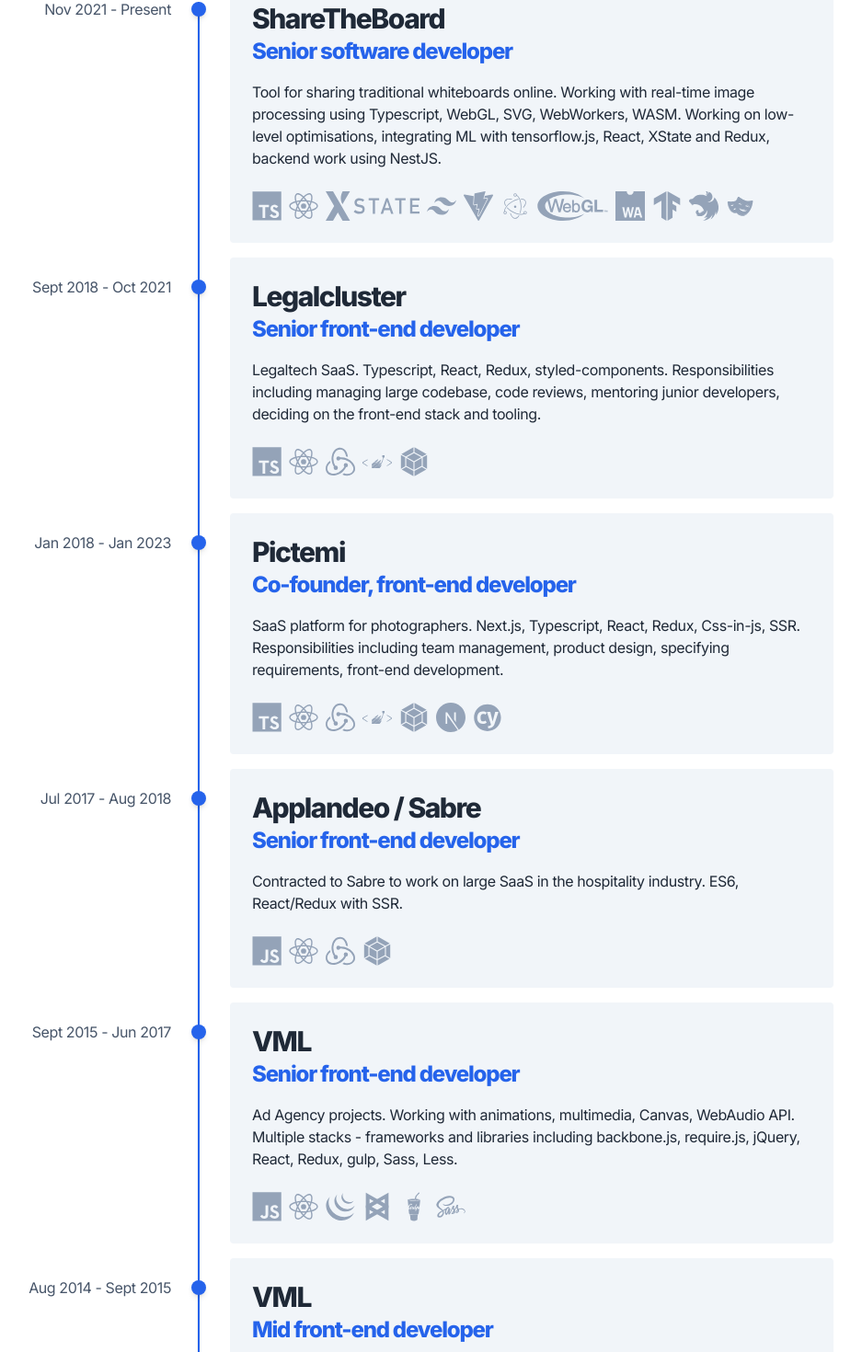
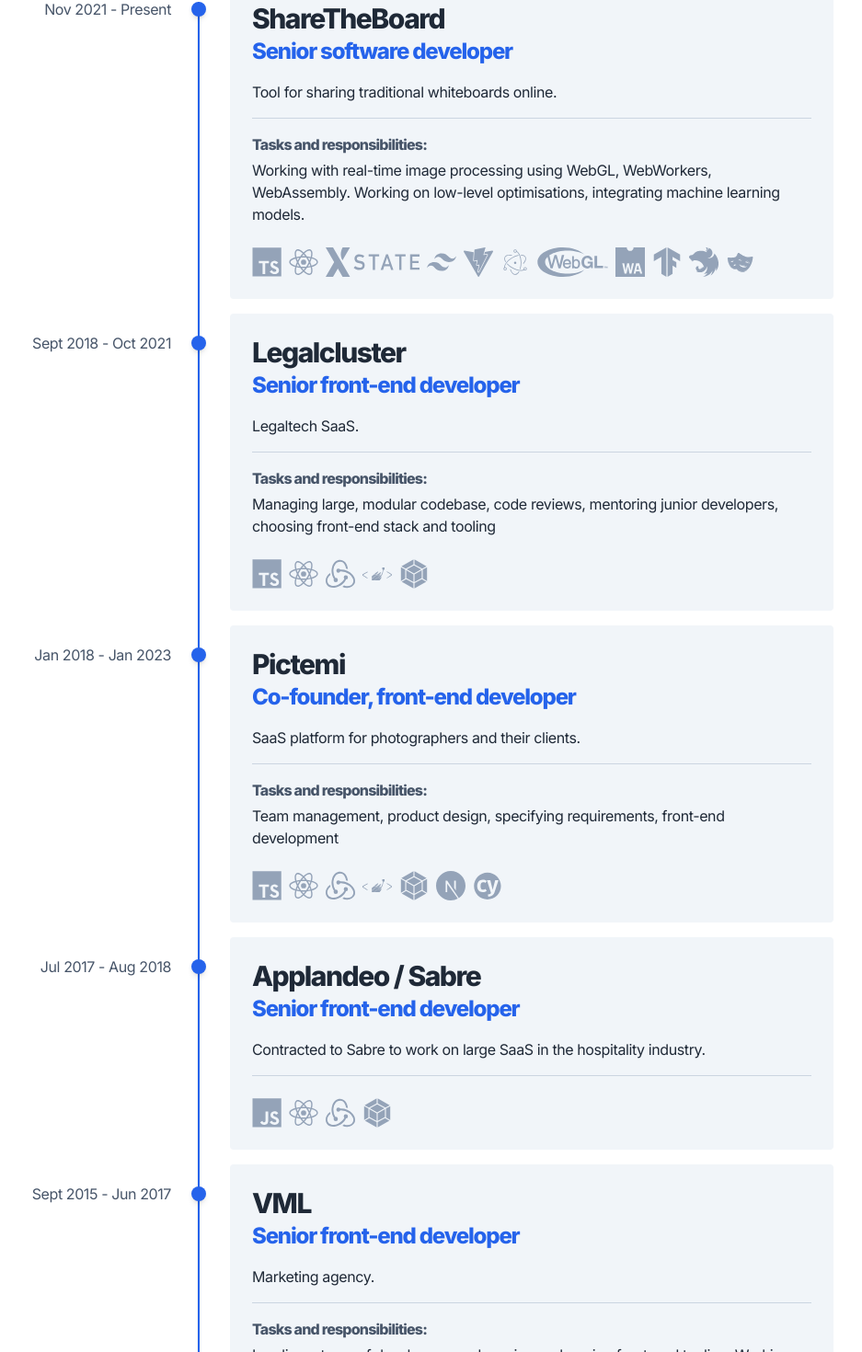
Before and after one commit to bartoszkrawczyk2/bartoszkrawczyk.com, a Next.js app: page / in a window 1280 px wide. Shown: the part 758-2228 px from the top of the page at 92% size, without its empty margins (182-1119 px from the left). Built offline with nearby package versions, Linux system fonts and the light colour scheme.

Commit message:
Update resume

```diff
--- a/src/components/common/Timeline.tsx
+++ b/src/components/common/Timeline.tsx
@@ -48,7 +48,13 @@
             {resume.position}
           </h4>
         )}
-        {children}
+        <div className="border-b-slate-300 border-b pb-4">{children}</div>
+        {resume.responsibilites && (
+          <div className="mt-4">
+            <strong className="text-slate-600 font-extrabold tracking-tighter">Tasks and responsibilities: </strong>
+            <p className="mt-1">{resume.responsibilites}</p>
+          </div>
+        )}
         {!!resume.icons?.length && (
           <div className="flex flex-wrap gap-2 mt-6">
             {resume.icons.map((icon) => (
--- a/src/data/resume.ts
+++ b/src/data/resume.ts
@@ -9,6 +9,7 @@
   from: string;
   to: string;
   description: string;
+  responsibilites?: string;
   icons?: IconType[];
 }
 
@@ -19,8 +20,9 @@
     position: 'Senior software developer',
     from: dateFmt(new Date('2021-11-1')),
     to: dateFmt('Present'),
-    description:
-      'Tool for sharing traditional whiteboards online. Working with real-time image processing using Typescript, WebGL, SVG, WebWorkers, WASM. Working on low-level optimisations, integrating ML with tensorflow.js, React, XState and Redux, backend work using NestJS.',
+    description: 'Tool for sharing traditional whiteboards online.',
+    responsibilites:
+      'Working with real-time image processing using WebGL, WebWorkers, WebAssembly. Working on low-level optimisations, integrating machine learning models.',
     icons: [
       'Typescript',
       'React',
@@ -41,8 +43,9 @@
     position: 'Senior front-end developer',
     from: dateFmt(new Date('2018-09-1')),
     to: dateFmt(new Date('2021-10-1')),
-    description:
-      'Legaltech SaaS. Typescript, React, Redux, styled-components. Responsibilities including managing large codebase, code reviews, mentoring junior developers, deciding on the front-end stack and tooling.',
+    description: 'Legaltech SaaS.',
+    responsibilites:
+      'Managing large, modular codebase, code reviews, mentoring junior developers, choosing front-end stack and tooling',
     icons: ['Typescript', 'React', 'Redux', 'Styled-components', 'Webpack'],
   },
   {
@@ -51,8 +54,8 @@
     position: 'Co-founder, front-end developer',
     from: dateFmt(new Date('2018-01-10')),
     to: dateFmt(new Date('2023-01-31')),
-    description:
-      'SaaS platform for photographers. Next.js, Typescript, React, Redux, Css-in-js, SSR. Responsibilities including team management, product design, specifying requirements, front-end development.',
+    description: 'SaaS platform for photographers and their clients.',
+    responsibilites: 'Team management, product design, specifying requirements, front-end development',
     icons: ['Typescript', 'React', 'Redux', 'Styled-components', 'Webpack', 'Next.js', 'Cypress'],
   },
   {
@@ -61,7 +64,7 @@
     position: 'Senior front-end developer',
     from: dateFmt(new Date('2017-07-1')),
     to: dateFmt(new Date('2018-08-3')),
-    description: 'Contracted to Sabre to work on large SaaS in the hospitality industry. ES6, React/Redux with SSR.',
+    description: 'Contracted to Sabre to work on large SaaS in the hospitality industry.',
     icons: ['Javascript', 'React', 'Redux', 'Webpack'],
   },
   {
@@ -70,8 +73,9 @@
     position: 'Senior front-end developer',
     from: dateFmt(new Date('2015-09-1')),
     to: dateFmt(new Date('2017-06-3')),
-    description:
-      'Ad Agency projects. Working with animations, multimedia, Canvas, WebAudio API. Multiple stacks - frameworks and libraries including backbone.js, require.js, jQuery, React, Redux, gulp, Sass, Less.',
+    description: 'Marketing agency.',
+    responsibilites:
+      'Leading a team of developers, code reviews, choosing front-end tooling. Working with animations, WebAudio API, video, canvas.',
     icons: ['Javascript', 'React', 'jQuery', 'Backbone.js', 'Gulp.js', 'Sass'],
   },
   {
@@ -80,8 +84,9 @@
     position: 'Mid front-end developer',
     from: dateFmt(new Date('2014/08/1')),
     to: dateFmt(new Date('2015/09/1')),
-    description:
-      'Ad Agency projects. Working with animations, multimedia, Canvas, WebAudio API. Multiple stacks - frameworks and libraries including backbone.js, require.js, jQuery, React, Redux, gulp, Sass, Less.',
+    description: 'Marketing agency.',
+    responsibilites:
+      'Front-end development, working with clients, building sites with animations, multimedia, mobile-first',
     icons: ['Javascript', 'React', 'jQuery', 'Backbone.js', 'Gulp.js', 'Sass'],
   },
   {
@@ -90,7 +95,7 @@
     position: 'Full-stack web developer',
     from: dateFmt(new Date('2014/02/1')),
     to: dateFmt(new Date('2014/07/1')),
-    description: 'Small software house. PHP, MySQL, Javascript.',
+    description: 'Small software house.',
     icons: ['PHP', 'MySQL', 'Javascript', 'jQuery'],
   },
   {
@@ -99,7 +104,7 @@
     position: 'Full-stack web developer',
     from: dateFmt(new Date('2013/03/1')),
     to: dateFmt(new Date('2013/04/1')),
-    description: 'London based SaaS for childcarers and parents. Wordpress, PHP, MySQL.',
+    description: 'London based SaaS for childcarers and parents.',
     icons: ['Wordpress', 'PHP', 'MySQL', 'Javascript', 'jQuery'],
   },
 ];
```
